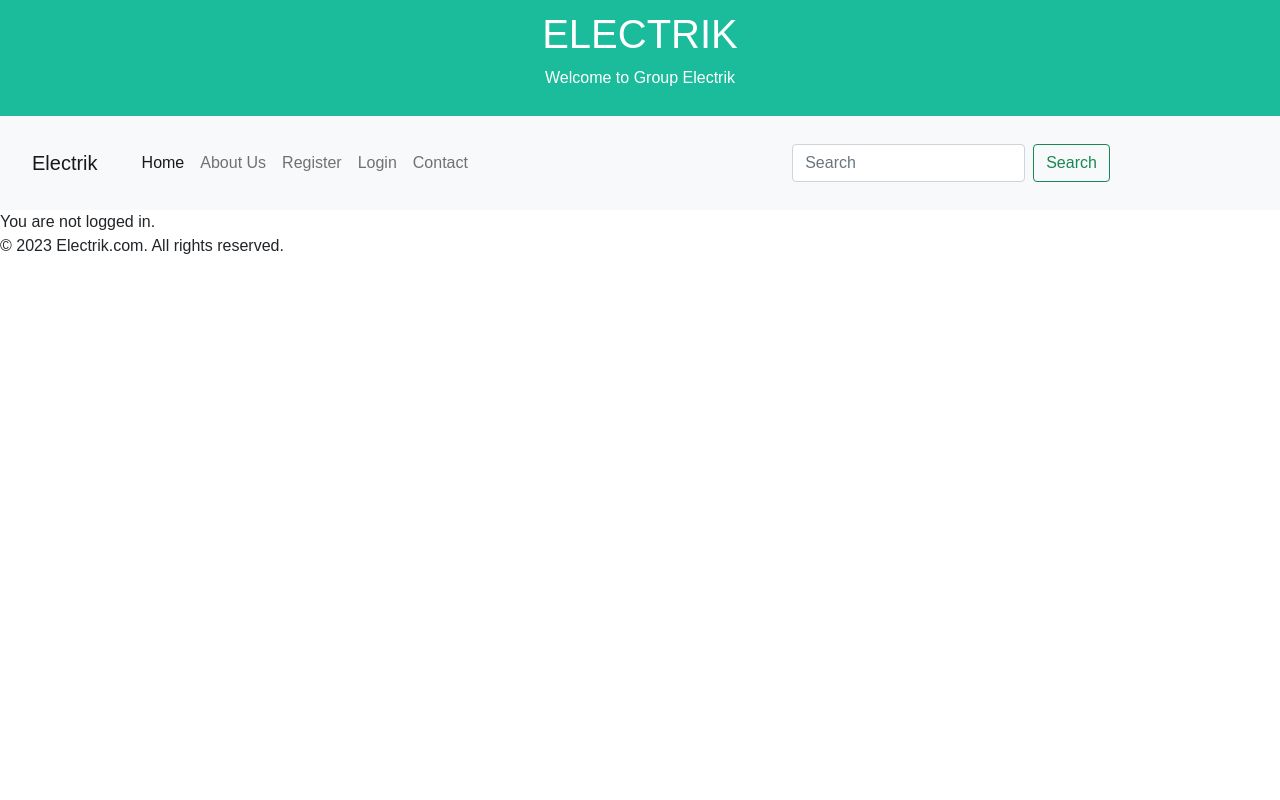
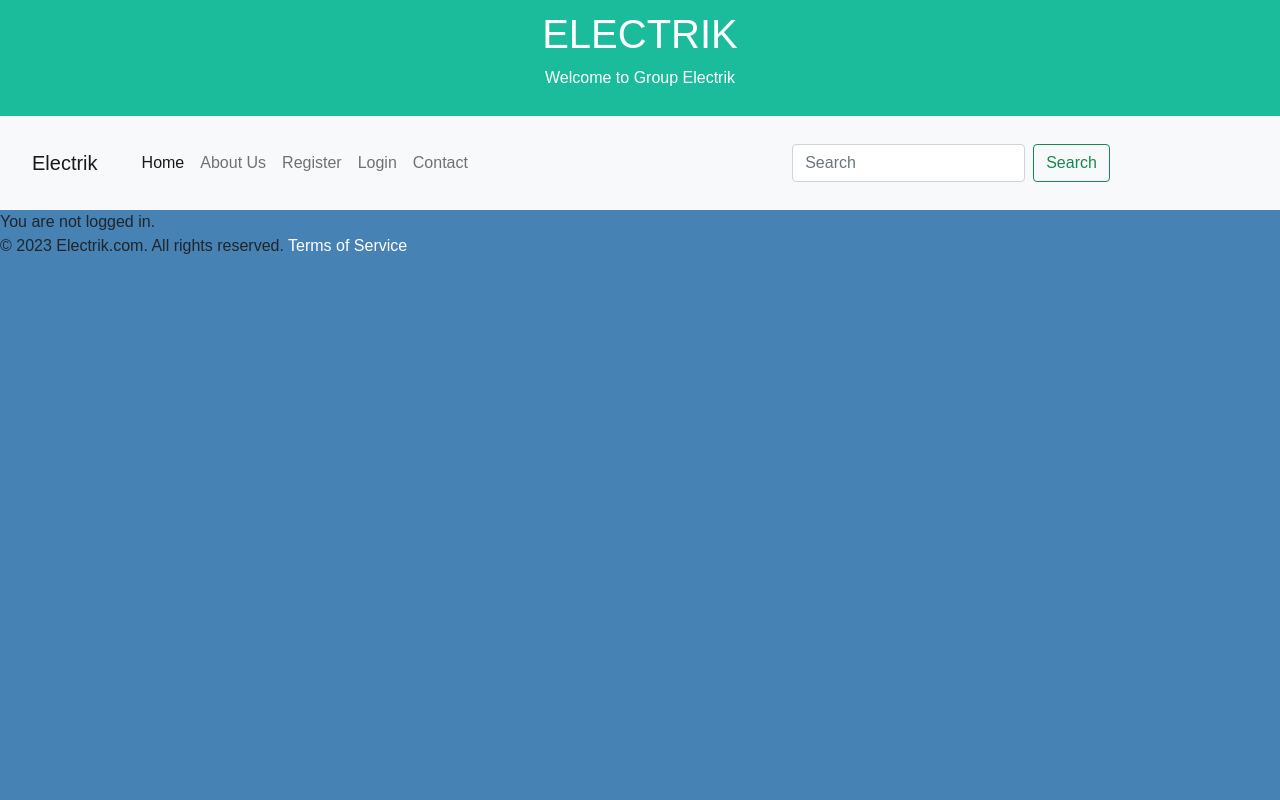
Before and after one commit to sagedemage/rabbitmqphp, a PHP site: page /index.php in a window 1280 px wide. Run offline with PHP 8.4, Linux system fonts and the light colour scheme.

Commit message:
Updated style.css

```diff
--- a/electrik/style.css
+++ b/electrik/style.css
@@ -3,6 +3,7 @@
 /* Body and general styling */
 body {
   font-family: Arial, Helvetica, sans-serif;
+  background-color: steelblue;
   margin: 0;
   display: flex;
   flex-direction: column;
```
